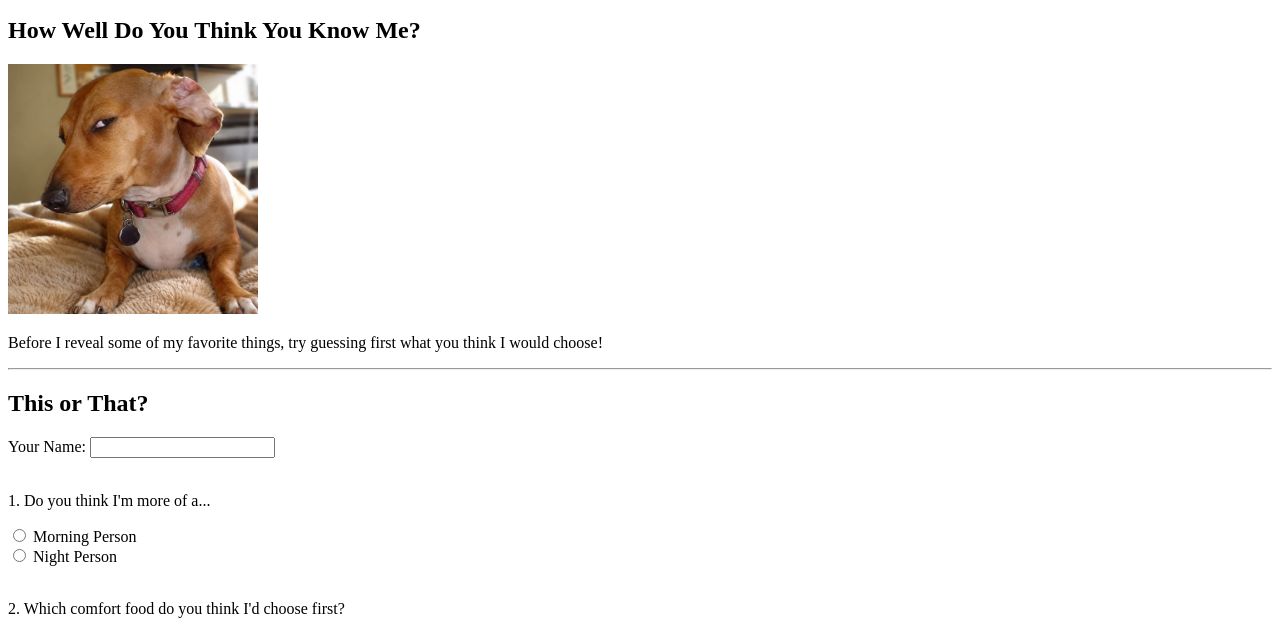
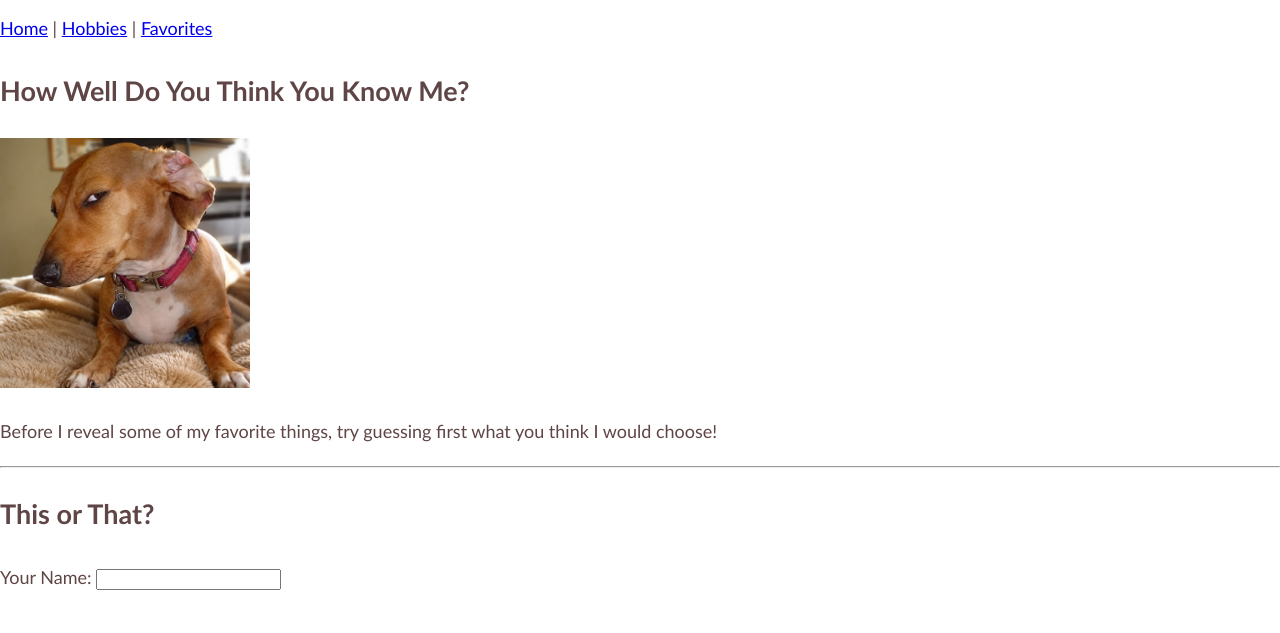
Before and after one commit to zxmglng/AY2627T1-CCAPDEV-HO1-MagalingZA, a plain HTML site: page favorites.html in a window 1280 px wide. Shown: the part 101-734 px from the top of the page. Drawn offline with Linux system fonts and the light colour scheme.

Commit message:
connected the css to all html files

```diff
--- a/favorites.html
+++ b/favorites.html
@@ -2,6 +2,7 @@
 <html>
 <head>
     <title>My Favorites</title>
+    <link rel="stylesheet" type="text/css" href="styles.css">
 </head>
 
 <body>
--- a/styles.css
+++ b/styles.css
@@ -0,0 +1,8 @@
+body {
+    background-color: #ffff7f8;
+    color: #5f4545;
+    font-family: "Trebuchet MS", Arial, sans-serif;
+    font-size: 18px;
+    line-height: 1.8;
+    margin: 0;
+}
```
Also changed, not shown: hobbies.html (+1 -0 lines), index.html (+1 -0 lines).
